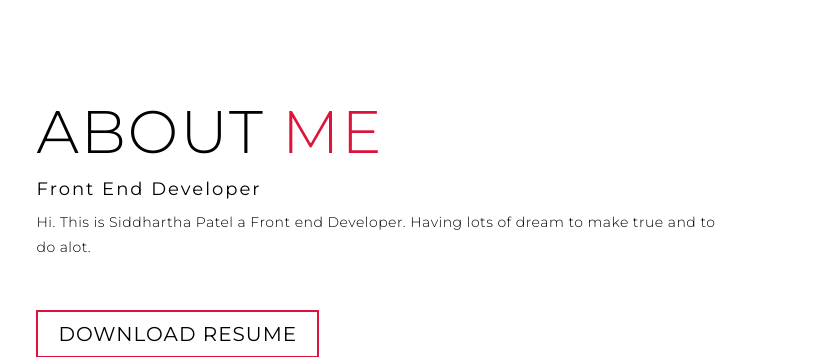
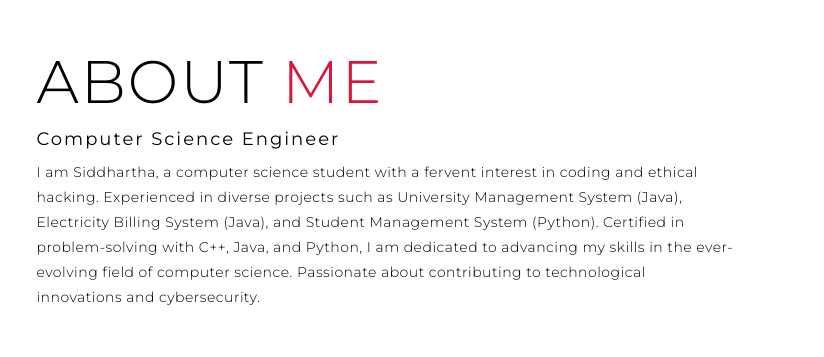
Before and after one commit to SidL340/portfolio, a plain HTML site: page index.html in a window 1280 px wide. Shown: the part 4821-5178 px from the top of the page, 456-1280 px from the left. Drawn offline with Linux system fonts and the light colour scheme.

Commit message:
Changed many

```diff
--- a/index.html
+++ b/index.html
@@ -191,8 +191,12 @@
       </div>
       <div class="col-right">
         <h1 class="section-title">About <span>me</span></h1>
-        <h2>Front End Developer</h2>
-        <p>Hi. This is Siddhartha Patel a Front end Developer. Having lots of dream to make true and to do alot.
+        <h2>Computer Science Engineer</h2>
+        <p>
+          I am Siddhartha, a computer science student with a fervent interest in coding and ethical hacking.
+           Experienced in diverse projects such as University Management System (Java), Electricity Billing System (Java), and Student Management System (Python).
+           Certified in problem-solving with C++, Java, and Python, I am dedicated to advancing my skills in the ever-evolving field of computer science.
+           Passionate about contributing to technological innovations and cybersecurity.
         </p>
         <a href="#" class="cta">Download Resume</a>
       </div>
```
